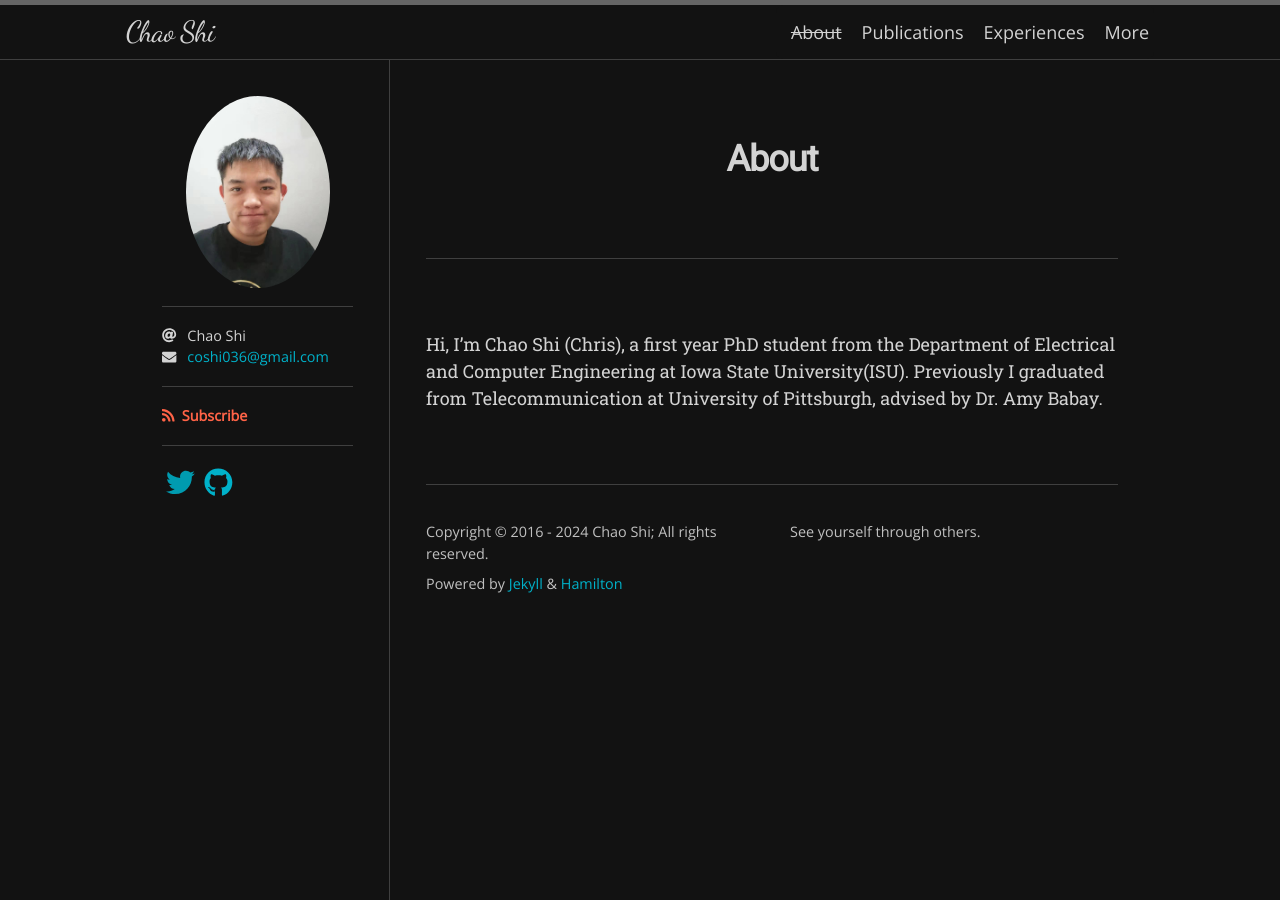
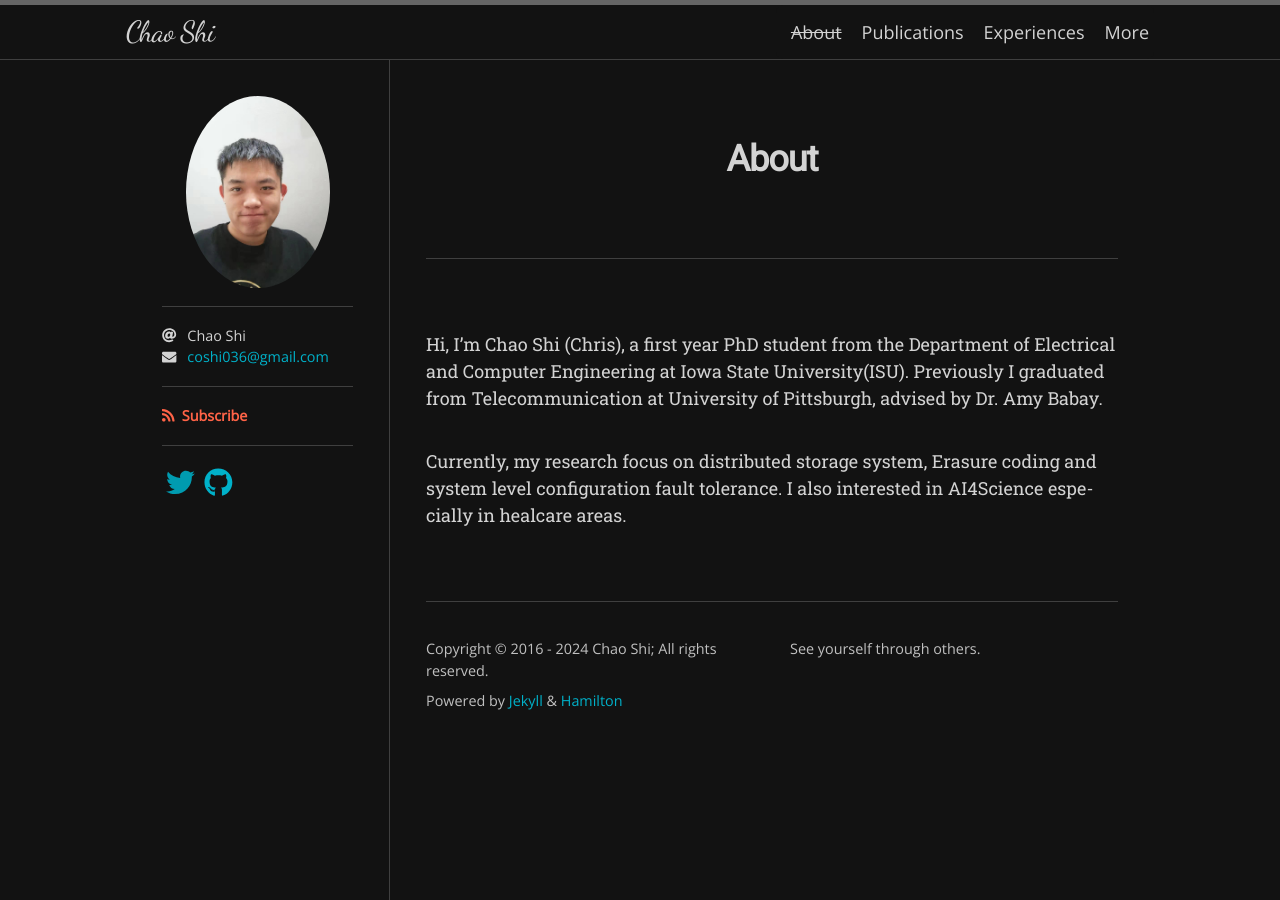
Before and after one commit to ChaoShi036/ChaoShi036.github.io, a Jekyll site: the page built from about.md, in a window 1280 px wide. Built offline with Jekyll 4.4.1, drawn with Linux system fonts in a browser that asks for light colours; nearby versions of some CDN libraries; some web fonts are replaced.

Commit message:
Update about.md

```diff
--- a/about.md
+++ b/about.md
@@ -5,3 +5,5 @@ permalink: /about/
 ---
 
 Hi, I'm Chao Shi (Chris), a first year PhD student from the Department of Electrical and Computer Engineering at Iowa State University(ISU). Previously I graduated from Telecommunication at University of Pittsburgh, advised by Dr. Amy Babay.
+
+Currently, my research focus on distributed storage system, Erasure coding and system level configuration fault tolerance. I also interested in AI4Science especially in healcare areas.
```
